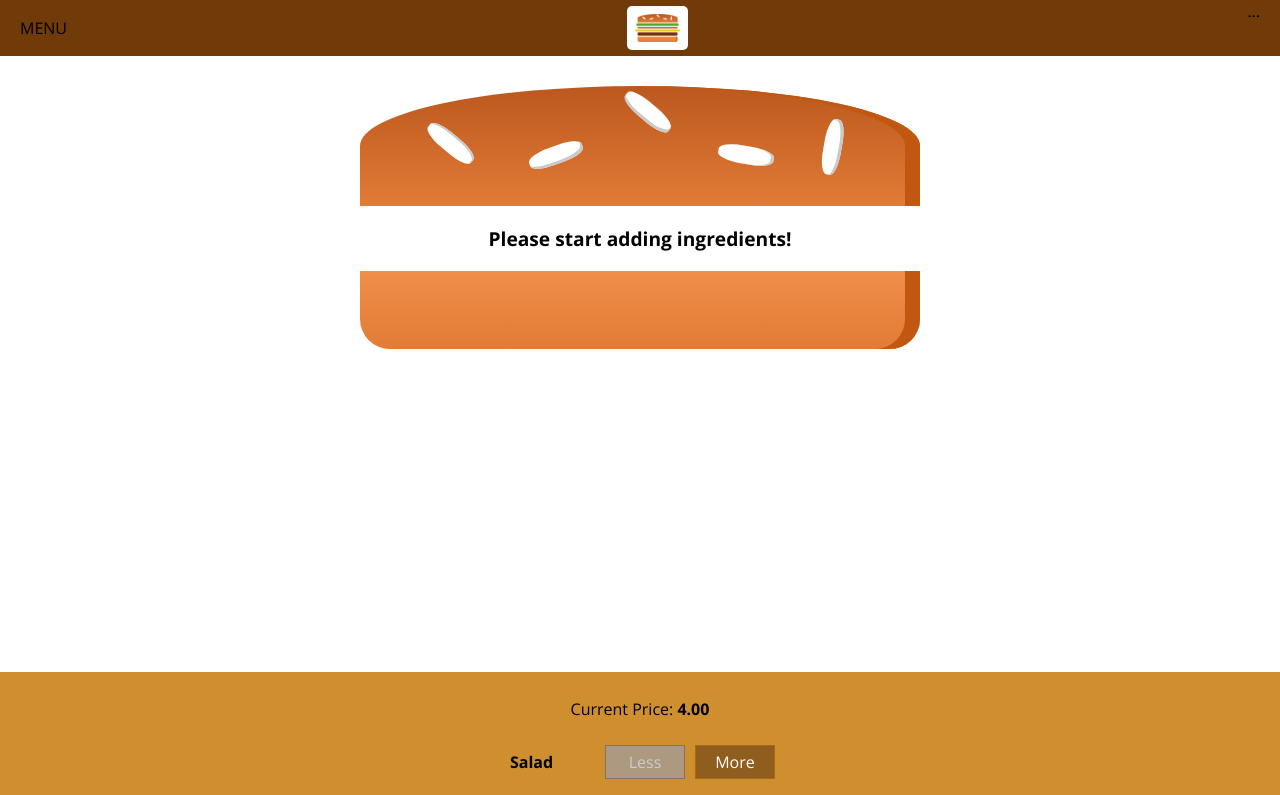
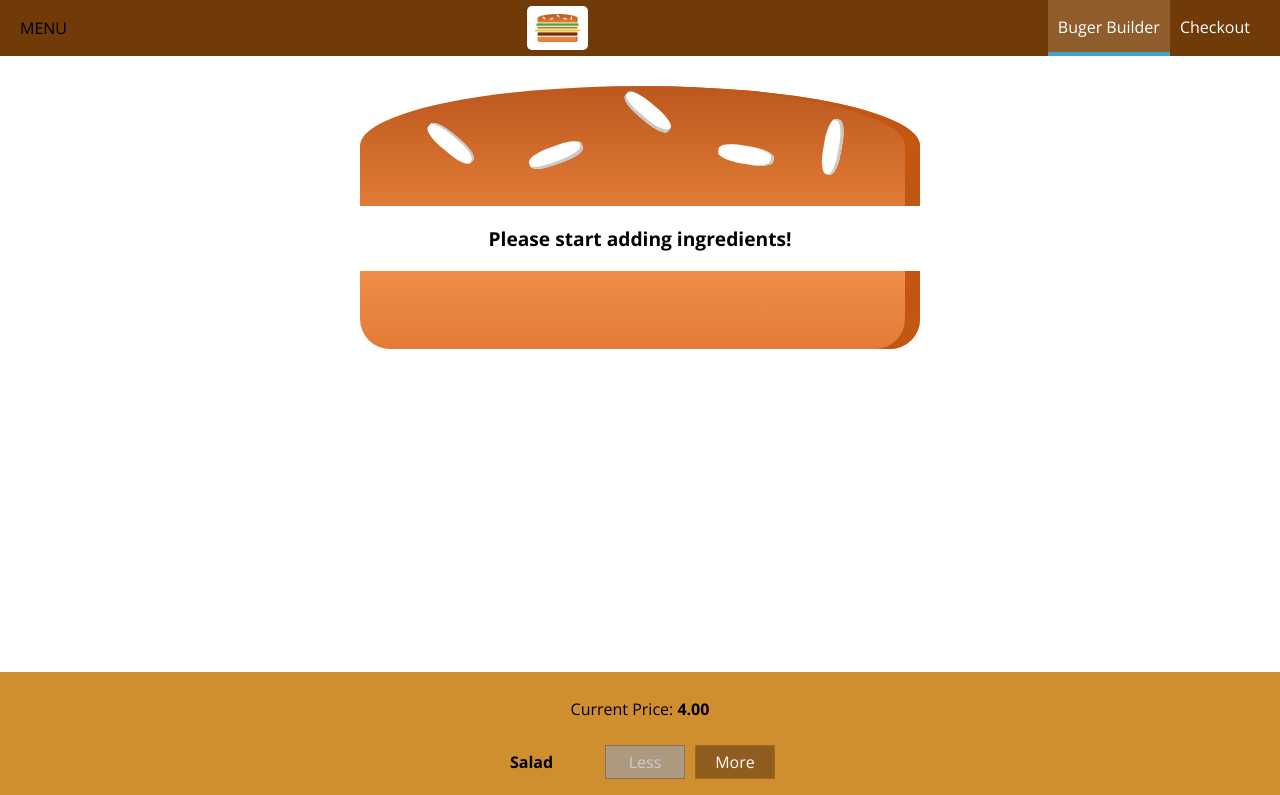
Before and after one commit to T-Miller0/career-path, a React app: page / in a window 1280 px wide. Shown: the top 795 px of the page. Built offline with nearby package versions, Linux system fonts and the light colour scheme.

Commit message:
checkout and burger builder links in toolbar

```diff
--- /dev/null
+++ b/src/components/Navigation/NavigationItems/NavigationItem/NavigationItem.css
@@ -0,0 +1,25 @@
+.NavigationItem {
+  margin: 0;
+  box-sizing: border-box;
+  display: flex;
+  height: 100%;
+  align-items: center;
+}
+
+.NavigationItem a {
+  color: white;
+  text-decoration: none;
+  height: 100%;
+  padding: 16px 10px;
+  border-bottom: 4px solid transparent;
+  box-sizing: border-box;
+  display: block;
+}
+
+.NavigationItem a:hover,
+.NavigationItem a:active,
+.NavigationItem a.active {
+  background-color: #8F5C2C;
+  border-bottom: 4px solid #40A4CB;
+  color: white;
+}
--- /dev/null
+++ b/src/components/Navigation/NavigationItems/NavigationItem/NavigationItem.js
@@ -0,0 +1,14 @@
+import React from 'react';
+
+import classes from './NavigationItem.css';
+
+const navigationItem = (props) => (
+  <li className={classes.NavigationItem}>
+    <a href={props.link}
+     className={props.active ? classes.active : null}>
+      {props.children}
+    </a>
+  </li>
+);
+
+export default navigationItem;
--- /dev/null
+++ b/src/components/Navigation/NavigationItems/NavigationItems.css
@@ -0,0 +1,8 @@
+.NavigationItems {
+  margin: 0;
+  padding: 0;
+  list-style: none;
+  display: flex;
+  align-items: center;
+  height: 100%
+}
--- /dev/null
+++ b/src/components/Navigation/NavigationItems/NavigationItems.js
@@ -0,0 +1,13 @@
+import React from 'react';
+
+import classes from './NavigationItems.css';
+import NavigationItem from './NavigationItem/NavigationItem';
+
+const navigationItems = () => (
+  <ul className={classes.NavigationItems}>
+    <NavigationItem link='/' active >Buger Builder </NavigationItem>
+    <NavigationItem link='/' >Checkout </NavigationItem>
+  </ul>
+);
+
+export default navigationItems;
--- a/src/components/Navigation/Toolbar/Toolbar.js
+++ b/src/components/Navigation/Toolbar/Toolbar.js
@@ -1,14 +1,15 @@
-import React from 'react'
+import React from 'react';
 
-import classes from './Toolbar.css'
-import Logo from '../../Logo/Logo'
+import classes from './Toolbar.css';
+import Logo from '../../Logo/Logo';
+import NavigationItems from '../NavigationItems/NavigationItems';
 
 const toolbar = (props) => (
   <header className={classes.Toolbar}>
     <div>MENU</div>
     <Logo />
     <nav>
-      ...
+      <NavigationItems />
     </nav>
   </header>
 );
```
